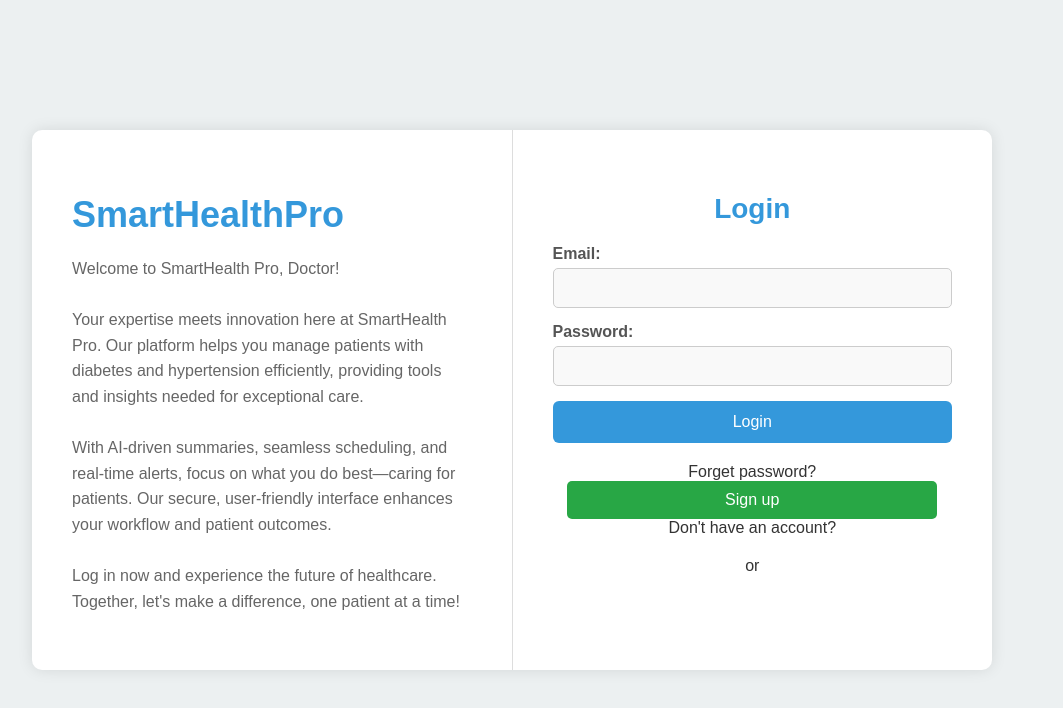
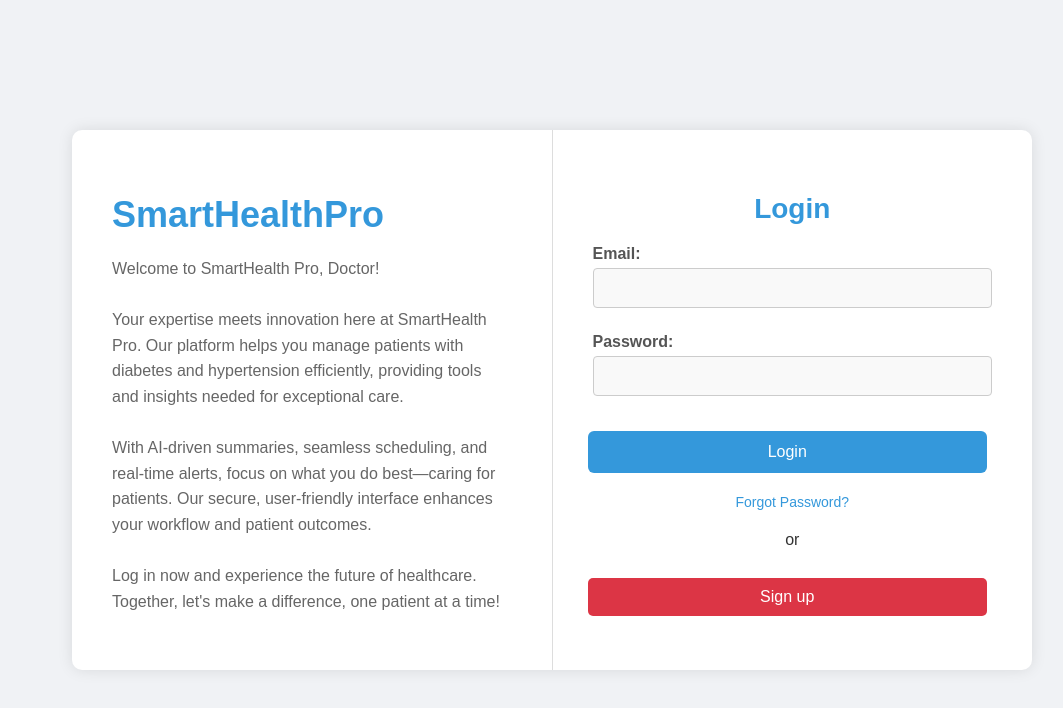
Before and after one commit to hassaan871/smarthealthpro-web, a React (Create React App) app: page / in a window 1280 px wide. Shown: the top 708 px of the page, without its empty margins (88-1151 px from the left). Built offline with nearby package versions, Linux system fonts and the light colour scheme.

Commit message:
Revert "commit to be reverted"
This reverts commit f73665abea5d07e97c211160e4947397e95753b9.

```diff
--- a/src/App.js
+++ b/src/App.js
@@ -1,16 +1,29 @@
-import React from 'react';
-import { BrowserRouter, Route, Routes } from 'react-router-dom';
-import Login from './components/authentication/login/Login';
-import SignUp from './components/authentication/signup/SignUp';
+import Login from "./components/authentication/login/Login";
+import DoctorChat from "./components/doctor/DoctorChat/DoctorChat";
+import DoctorChatWithPatientDetails from "./components/doctor/DoctorChatWithPatientDetails/DoctorChatWithPatientDetails";
+import SignUp from "./components/authentication/signup/SignUp";
+import DoctorDashboard from "./components/doctor/DoctorDashboard/DoctorDashboard";
+import DoctorPanel from "./components/doctor/DoctorPanel/DoctorPanel";
+import UserProfileCompletion from "./components/authentication/signup/UserProfileCompletion";
+import AddNotes from "./components/notes/AddNotes";
+import DoctorDetailView from "./components/doctor/DoctorDetailView/DoctorDetailView";
+import DoctorDetailEdit from "./components/doctor/DoctorDetailEdit/DoctorDetailEdit";
+
 
 function App() {
   return (
-    <BrowserRouter>
-      <Routes>
-        <Route exact path="/" element={<Login />} />
-        <Route path="/signup" element={<SignUp />} />
-      </Routes>
-    </BrowserRouter>
+    <div>
+      <Login/>
+      {/* <SignUp/> */}
+      {/* <UserProfileCompletion/> */}
+      {/* <DoctorDashboard/> */}
+      {/* <DoctorChat/> */}
+      {/* <DoctorPanel/> */}
+      {/* <DoctorChatWithPatientDetails/> */}
+      {/* <AddNotes/> */}
+      {/* <DoctorDetailView/> */}
+      {/* <DoctorDetailEdit/> */}
+    </div>
   );
 }
 
--- a/src/components/authentication/login/Login.js
+++ b/src/components/authentication/login/Login.js
@@ -1,5 +1,5 @@
 import React, { useState } from 'react';
-import './Login.css';
+import './Login.css';  // Import the CSS file
 
 function Login() {
   const [email, setEmail] = useState('');
@@ -50,14 +50,13 @@ function Login() {
           </div>
           <button type="submit" className="login-button">Login</button>
           <div className="extra-options">
-            <span>Forget password?</span>
-            <button type="button" className="signup-button">Sign up</button>
-            <span>Don't have an account?</span>
+            <a href="#" className="forgot-password">Forgot Password?</a>
           </div>
           <div className="divider">
             <hr />
             <span>or</span>
           </div>
+          <button type="button" className="signup-button">Sign up</button>
         </form>
       </div>
     </div>
--- a/src/components/authentication/signup/SignUp.js
+++ b/src/components/authentication/signup/SignUp.js
@@ -1,6 +1,5 @@
 import React, { useState } from 'react';
-import { Link } from 'react-router-dom';
-import './SignUp.css';
+import './SignUp.css';  // Import the CSS file
 
 function SignUp() {
   const [name, setName] = useState('');
```
